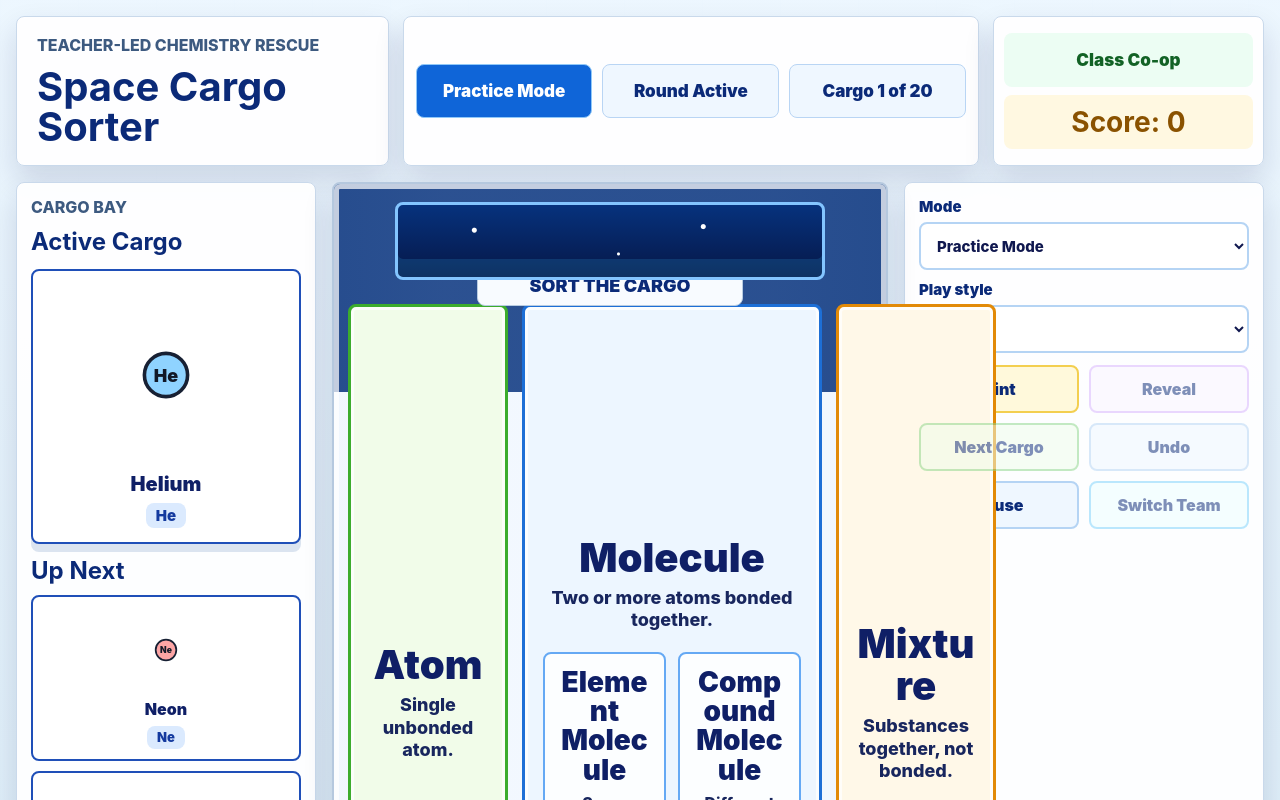
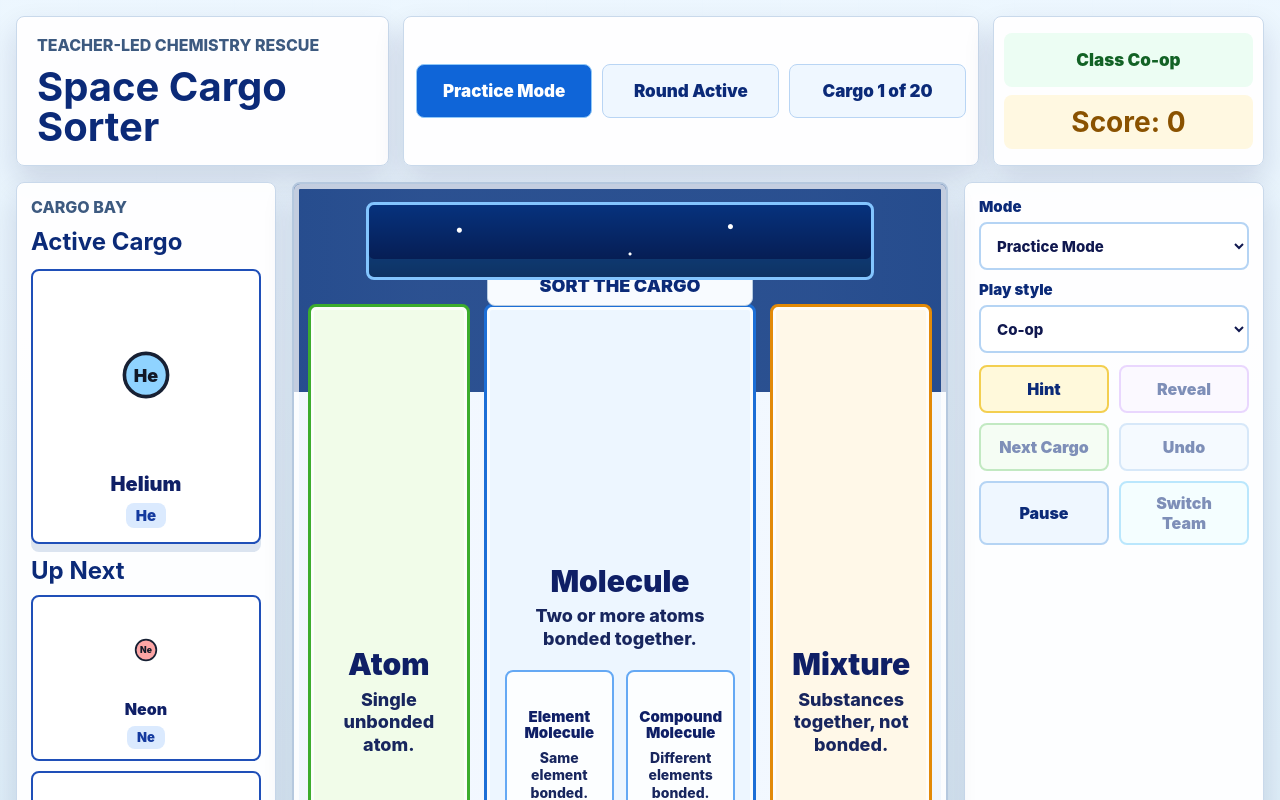
Before and after one commit to navnit/middle-school-games, a React (Vite) app: page / in a window 1280 px wide. Shown: the top 800 px of the page. Built offline with nearby package versions, Linux system fonts and the light colour scheme.

Commit message:
test: add browser coverage for mission board

```diff
--- a/src/styles.css
+++ b/src/styles.css
@@ -309,7 +309,8 @@ button {
   font-size: 40px;
   font-weight: 900;
   line-height: 1.05;
-  overflow-wrap: anywhere;
+  overflow-wrap: normal;
+  word-break: normal;
 }
 
 .drop-bin span,
@@ -357,7 +358,8 @@ button {
   max-width: 100%;
   min-width: 0;
   font-size: 28px;
-  overflow-wrap: anywhere;
+  overflow-wrap: normal;
+  word-break: normal;
 }
 
 .nested-bin span {
@@ -764,6 +766,33 @@ button {
   outline-offset: 3px;
 }
 
+@media (max-width: 1400px) {
+  .mission-layout {
+    grid-template-columns: minmax(220px, 260px) minmax(0, 1fr) minmax(260px, 300px);
+  }
+
+  .sorting-board {
+    grid-template-columns: minmax(120px, 0.8fr) minmax(240px, 1.35fr) minmax(120px, 0.8fr);
+  }
+
+  .drop-bin strong,
+  .drop-bin h2 {
+    font-size: 30px;
+  }
+
+  .nested-bin strong {
+    font-size: 15px;
+  }
+
+  .nested-bin span {
+    font-size: 14px;
+  }
+
+  .nested-bin {
+    padding: 10px;
+  }
+}
+
 @media (max-width: 1180px) {
   .mission-topbar,
   .mission-layout {
```
Also changed, not shown: playwright.config.ts (+25 -2 lines), 1 other file (tests, documents, lock files or other folders).
